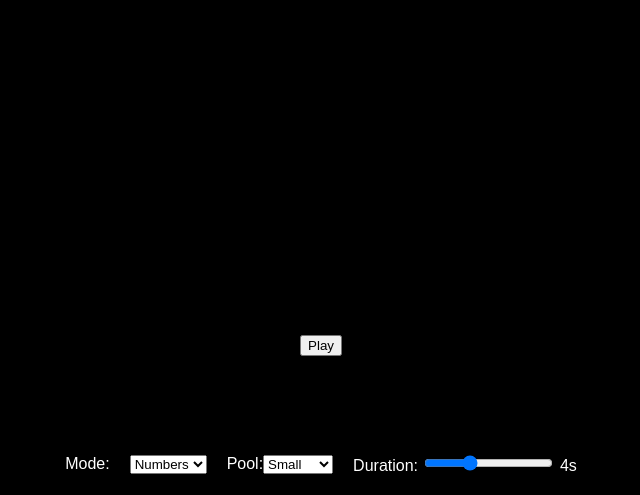
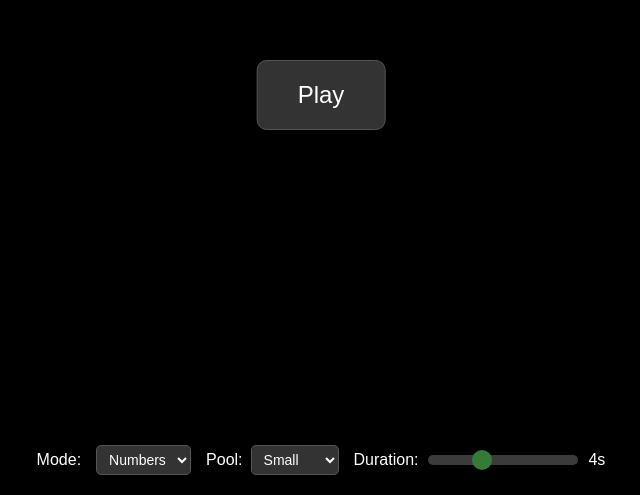
Before and after one commit to waraga2/MindSight-Play, a plain HTML site: page index.html in a window 1280 px wide. Shown: the part 305-800 px from the top of the page, without its empty margins (319-959 px from the left). Drawn offline with Linux system fonts and the light colour scheme.

Commit message:
style.css

```diff
--- a/style.css
+++ b/style.css
@@ -3,33 +3,55 @@ body {
     color: white;
     font-family: sans-serif;
     text-align: center;
-    margin: 0; /* Ensure no default margin */
-    padding: 0; /* Ensure no default padding */
+    margin: 0;
+    padding: 0;
     width: 100vw;
     height: 100vh;
-    overflow: hidden; /* Hide scrollbars */
+    overflow: hidden;
 }
 
 #character-display {
-    /* Make font size relative to the viewport height for large, responsive text */
-    font-size: 60vh;
+    position: absolute;
+    font-size: 50vh;
     font-weight: bold;
-    /* Set height to be a large portion of the viewport */
-    height: 80vh;
-    display: flex;
-    justify-content: center;
-    align-items: center;
-    cursor: pointer; /* Add pointer cursor for pause/resume */
+    cursor: pointer;
+    /* Base transform for centering on the random top/left coordinates */
+    transform: translate(-50%, -50%);
 }
 
-/* Ensure SVGs scale within the display area */
-#character-display svg {
-    width: 80%;
-    height: 80%;
+/* Combined keyframe animation for pulsating glow and growth */
+@keyframes pulsate-and-grow {
+    0% {
+        filter: drop-shadow(0 0 8px var(--glow-color));
+        transform: translate(-50%, -50%) scale(1);
+    }
+    50% {
+        filter: drop-shadow(0 0 22px var(--glow-color)) drop-shadow(0 0 35px var(--glow-color));
+        transform: translate(-50%, -50%) scale(1.05); /* Subtle growth */
+    }
+    100% {
+        filter: drop-shadow(0 0 8px var(--glow-color));
+        transform: translate(-50%, -50%) scale(1);
+    }
 }
 
-#status-display {
-    display: none; /* Hide the status display as requested */
+#character-display.glow {
+    animation: pulsate-and-grow 5s ease-in-out infinite;
+}
+
+#character-display.glow span {
+    text-shadow:
+        -1.5px -1.5px 0 var(--glow-color),
+        1.5px -1.5px 0 var(--glow-color),
+        -1.5px 1.5px 0 var(--glow-color),
+        1.5px 1.5px 0 var(--glow-color);
+}
+
+#character-display svg {
+    width: 100%;
+    height: 100%;
+    stroke-width: 1.5px;
+    stroke: var(--glow-color);
 }
 
 #controls {
@@ -39,7 +61,15 @@ body {
     display: flex;
     justify-content: center;
     align-items: center;
-    gap: 20px;
+    gap: 15px;
+    z-index: 10;
+    opacity: 1;
+    transition: opacity 0.5s ease-in-out;
+}
+
+#controls.hidden-controls {
+    opacity: 0;
+    pointer-events: none;
 }
 
 .hidden {
@@ -49,3 +79,70 @@ body {
 #start-button.hidden {
     display: none;
 }
+
+#frequency-control, #scope-control, #binary-mode-options, #mixed-mode-options {
+    display: flex;
+    align-items: center;
+    gap: 8px;
+}
+
+input[type="range"] {
+    -webkit-appearance: none;
+    appearance: none;
+    width: 150px;
+    height: 10px;
+    background: #555;
+    outline: none;
+    opacity: 0.7;
+    transition: opacity .2s;
+    border-radius: 5px;
+}
+
+input[type="range"]:hover {
+    opacity: 1;
+}
+
+input[type="range"]::-webkit-slider-thumb {
+    -webkit-appearance: none;
+    appearance: none;
+    width: 20px;
+    height: 20px;
+    background: #4CAF50;
+    cursor: pointer;
+    border-radius: 50%;
+}
+
+input[type="range"]::-moz-range-thumb {
+    width: 20px;
+    height: 20px;
+    background: #4CAF50;
+    cursor: pointer;
+    border-radius: 50%;
+}
+
+select, button {
+    padding: 5px 8px;
+    font-size: 14px;
+    border-radius: 5px;
+    border: 1px solid #555;
+    background-color: #333;
+    color: white;
+}
+
+button {
+    cursor: pointer;
+}
+
+button:hover {
+    background-color: #444;
+}
+
+#start-button {
+    position: absolute;
+    top: 50%;
+    left: 50%;
+    transform: translate(-50%, -50%);
+    padding: 20px 40px;
+    font-size: 24px;
+    border-radius: 10px;
+}
```
